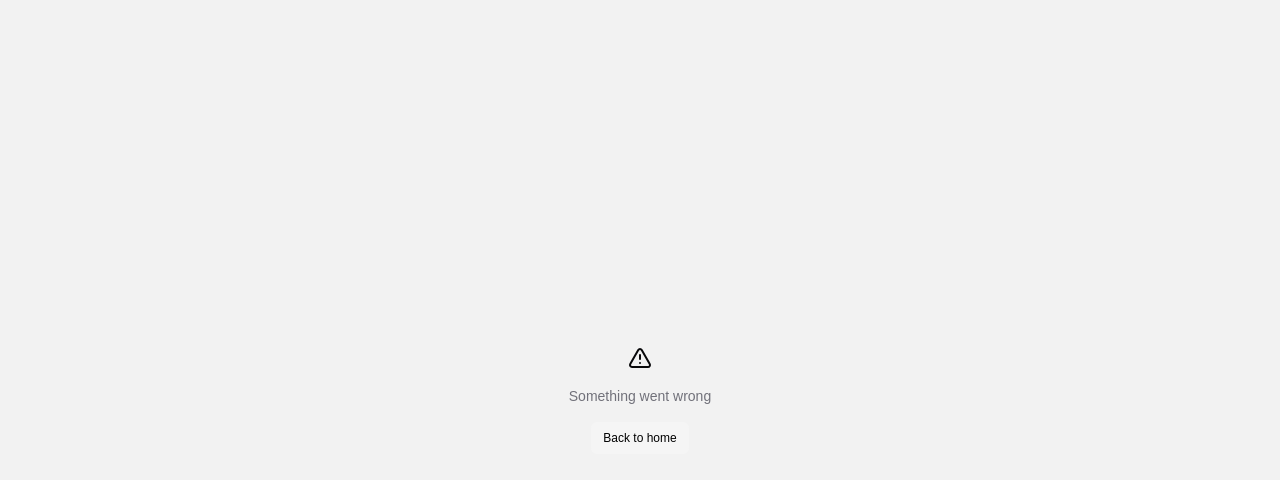
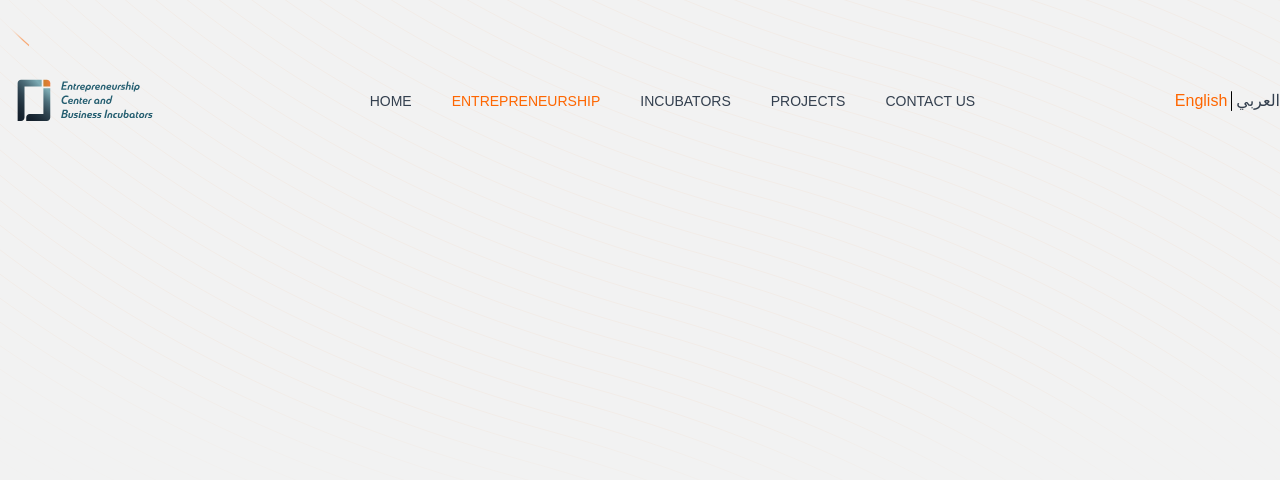
Before and after one commit to mohammed3200/website, a Next.js app: page /en/entrepreneurship in a window 1280 px wide. Before the commit this address had no page. Shown: the top 480 px of the page. Built offline with nearby package versions, Linux system fonts and the light colour scheme; a web font is replaced by a local one; what tailwindcss-vanilla-rtl would draw is missing.

Commit message:
create a new page entrepreneurship

```diff
--- /dev/null
+++ b/src/app/[locale]/entrepreneurship/components/Hero.tsx
@@ -0,0 +1,11 @@
+import React from "react";
+
+export const Hero = () => {
+  return (
+    <section className="py-0">
+      <div className=" container mx-auto space-y-5 sm:space-y-10">
+
+      </div>
+    </section>
+  );
+};
--- /dev/null
+++ b/src/app/[locale]/entrepreneurship/components/index.ts
@@ -0,0 +1 @@
+export * from "./Hero";
--- /dev/null
+++ b/src/app/[locale]/entrepreneurship/layout.tsx
@@ -0,0 +1,17 @@
+import { Footer } from "@/components";
+import React from "react";
+
+interface EntrepreneurshipLayoutProps {
+  children: React.ReactNode;
+}
+
+const EntrepreneurshipLayout = ({ children }: EntrepreneurshipLayoutProps) => {
+  return (
+    <div className="flex-1 min-h-screen flex flex-col">
+      <div className="flex-grow">{children}</div>
+      <Footer />
+    </div>
+  );
+};
+
+export default EntrepreneurshipLayout;
--- /dev/null
+++ b/src/app/[locale]/entrepreneurship/page.tsx
@@ -0,0 +1,19 @@
+"use client";
+
+import React from 'react';
+
+import useLanguage from '@/hooks/uselanguage';
+
+import { Hero } from './components';
+
+const Page = () => {
+    const { isArabic } = useLanguage();
+
+    return (
+      <section dir={isArabic ? "rtl" : "ltr"}>
+        <Hero  />
+      </section>
+    );
+};
+
+export default Page;
```
